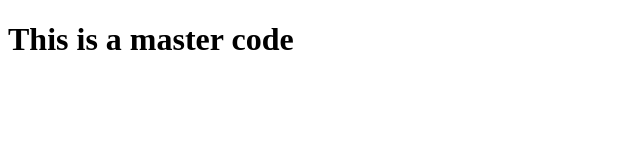
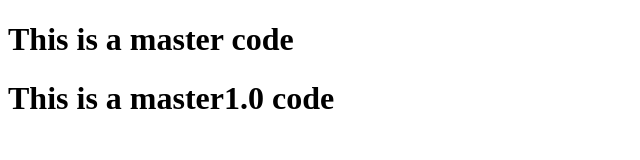
Before and after one commit to VyshnaviInamdar/github1.0, a plain HTML site: page index.html in a window 1280 px wide. Shown: the whole page, without its empty margins (0-640 px from the left). Drawn offline with Linux system fonts and the light colour scheme.

Commit message:
this is master1.0

```diff
--- a/index.html
+++ b/index.html
@@ -9,5 +9,8 @@
 <body>
     <!-- this is a master code -->
     <h1>This is a master code</h1>
+
+    <!-- this is a master1.0 code -->
+    <h1>This is a master1.0 code</h1>
 </body>
 </html>
```
